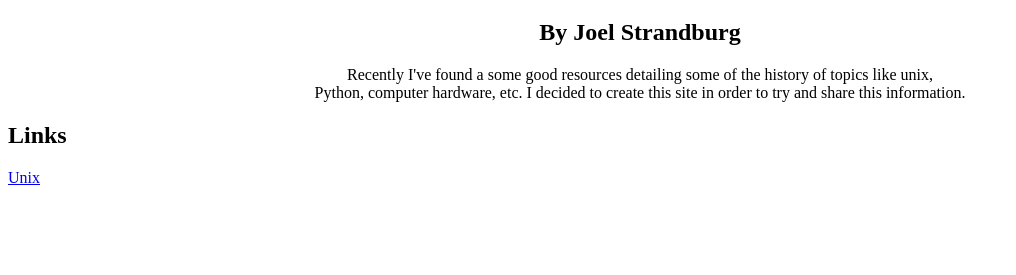
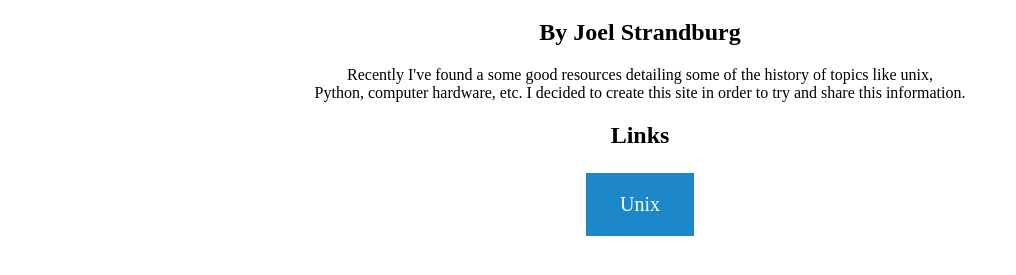
Before and after one commit to jts5368/computing_history, a plain HTML site: page index.html in a window 1280 px wide. Shown: the part 61-336 px from the top of the page, without its empty margins (0-1016 px from the left). Drawn offline with Linux system fonts and the light colour scheme.

Commit message:
Changed structure

```diff
--- a/index.html
+++ b/index.html
@@ -5,9 +5,24 @@
         <meta charset="UTF-8">
         <meta name="description" content="My notes about the history of computing">
         <meta name="Author" content="Joel Strandburg">
+
+        <style>
+            .button {
+              background-color: #1c87c9;
+              border: none;
+              color: white;
+              padding: 20px 34px;
+              text-align: center;
+              text-decoration: none;
+              display: inline-block;
+              font-size: 20px;
+              margin: 4px 2px;
+              cursor: pointer;
+            }
+          </style>
     </head>
     <body>
-        <h1><center>My Notes on the History of Computing</center></h1>
+        <h1><center><strong>My Notes on the History of Computing</strong></center></h1>
         <h2><center>By Joel Strandburg</center></h2>
 
         <p>
@@ -17,7 +32,7 @@
         </center>
         </p>
 
-        <h2>Links</h2>
-        <a href="unix.html" target="_blank">Unix</a>
+        <h2><center><strong>Links</strong></center></h2>
+        <Center><a href="unix.html" class="button">Unix</a></Center>
     </body>
 </html>
```
Also changed, not shown: unix.html (+17 -0 lines).
